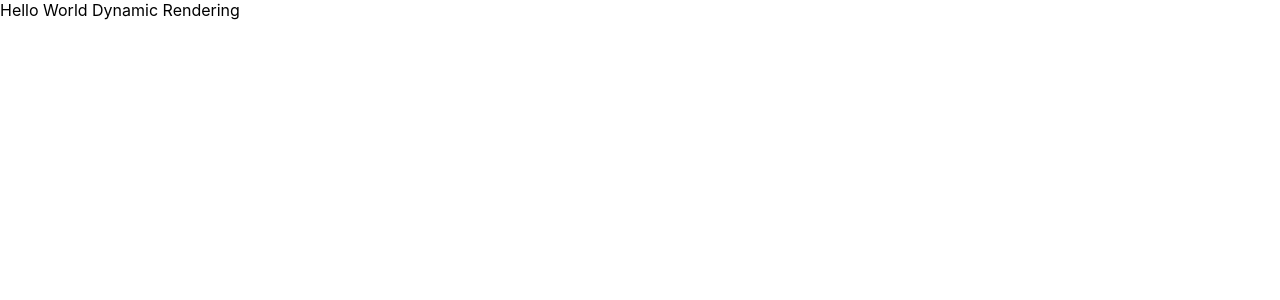
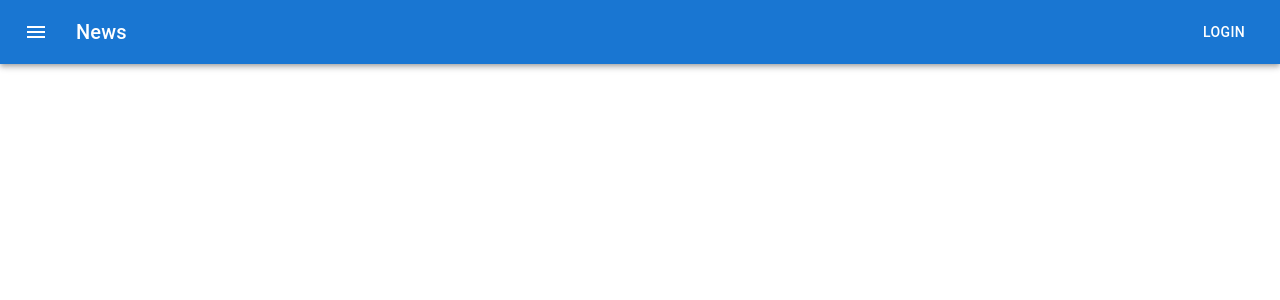
Before and after one commit to AbhishekDinesan/cadence., a React (Create React App) app in the folder frontend/: page / in a window 1280 px wide. Shown: the top 300 px of the page. Built offline with nearby package versions, Linux system fonts and the light colour scheme; the HTML template or start-up script is replaced by a standard one.

Commit message:
rendering notes on user input

```diff
--- a/frontend/package.json
+++ b/frontend/package.json
@@ -5,6 +5,7 @@
   "dependencies": {
     "@emotion/react": "^11.14.0",
     "@emotion/styled": "^11.14.0",
+    "@mui/icons-material": "^6.4.5",
     "@mui/material": "^6.4.3",
     "@mui/styled-engine-sc": "^6.4.3",
     "cra-template": "1.2.0",
@@ -12,7 +13,8 @@
     "react-dom": "^19.0.0",
     "react-router-dom": "^7.2.0",
     "react-scripts": "5.0.1",
-    "styled-components": "^6.1.15"
+    "styled-components": "^6.1.15",
+    "vexflow": "^4.2.5"
   },
   "scripts": {
     "start": "HOST=0.0.0.0 react-scripts start",
--- a/frontend/src/App.js
+++ b/frontend/src/App.js
@@ -6,12 +6,16 @@ import {
   Route,
 } from "react-router-dom";
 import LandingPage from './pages/LandingPage';
+import HomePage from './pages/HomePage';
+import ComposerPage from './pages/ComposerPage';
 
 function App() {
   return (
     <Router>
       <Routes>
         <Route exact path="/" element={<LandingPage />} />
+        <Route exact path="/home" element={<HomePage />} />
+        <Route exact path="/composer" element= {<ComposerPage />} />
       </Routes>
     </Router>
   );
--- /dev/null
+++ b/frontend/src/components/navbar.js
@@ -0,0 +1,32 @@
+import * as React from 'react';
+import AppBar from '@mui/material/AppBar';
+import Box from '@mui/material/Box';
+import Toolbar from '@mui/material/Toolbar';
+import Typography from '@mui/material/Typography';
+import Button from '@mui/material/Button';
+import IconButton from '@mui/material/IconButton';
+import MenuIcon from '@mui/icons-material/Menu';
+
+export default function Navbar() {
+  return (
+    <Box sx={{ flexGrow: 1 }}>
+      <AppBar position="static">
+        <Toolbar>
+          <IconButton
+            size="large"
+            edge="start"
+            color="inherit"
+            aria-label="menu"
+            sx={{ mr: 2 }}
+          >
+            <MenuIcon />
+          </IconButton>
+          <Typography variant="h6" component="div" sx={{ flexGrow: 1 }}>
+            News
+          </Typography>
+          <Button color="inherit">Login</Button>
+        </Toolbar>
+      </AppBar>
+    </Box>
+  );
+}
--- /dev/null
+++ b/frontend/src/pages/ComposerPage.js
@@ -0,0 +1,55 @@
+import React, { useEffect, useRef, useState } from "react";
+import { Factory } from "vexflow";
+
+const ComposerPage = () => {
+  const containerRef = useRef(null);
+  const [inputNotes, setInputNotes] = useState("C#5/q, B4, A4, G#4");
+  const [renderedNotes, setRenderedNotes] = useState("C#5/q, B4, A4, G#4");
+  const [error, setError] = useState("");
+
+  useEffect(() => {
+    if (containerRef.current) {
+      containerRef.current.innerHTML = "";
+      try {
+        const vf = new Factory({
+          renderer: { elementId: containerRef.current, width: 400, height: 200 }
+        });
+
+        const score = vf.EasyScore();
+        const system = vf.System({ width: 300 });
+
+        system
+          .addStave({
+            voices: [score.voice(score.notes(renderedNotes, { stem: "up" }))],
+          })
+          .addClef("treble")
+          .addTimeSignature("4/4");
+
+        vf.draw();
+        setError(""); // Clear error on success
+      } catch (err) {
+        setError("Invalid input! Please enter notes in the correct format.");
+      }
+    }
+  }, [renderedNotes]); // Re-render only when "Submit" is clicked
+
+  const handleSubmit = () => {
+    setRenderedNotes(inputNotes); // Render notes only on submit
+  };
+
+  return (
+    <div>
+      <input
+        type="text"
+        value={inputNotes}
+        onChange={(e) => setInputNotes(e.target.value)}
+        placeholder="Enter notes (e.g., C4/q, D4, E4)"
+      />
+      <button onClick={handleSubmit}>Submit</button>
+      {error && <p style={{ color: "red" }}>{error}</p>}
+      <div ref={containerRef} />
+    </div>
+  );
+};
+
+export default ComposerPage;
--- /dev/null
+++ b/frontend/src/pages/HomePage.js
@@ -0,0 +1,4 @@
+
+export default function HomePage(){
+    return "yo wys"
+}
--- a/frontend/src/pages/LandingPage.js
+++ b/frontend/src/pages/LandingPage.js
@@ -1,3 +1,8 @@
+import React from "react"
+import Navbar from '../components/navbar';
+
 export default function LandingPage(){
-    return "Hello World Dynamic Rendering"
+    return (
+    <Navbar />
+    )
 }
```
Also changed, not shown: 2 other files (tests, documents, lock files or other folders).
